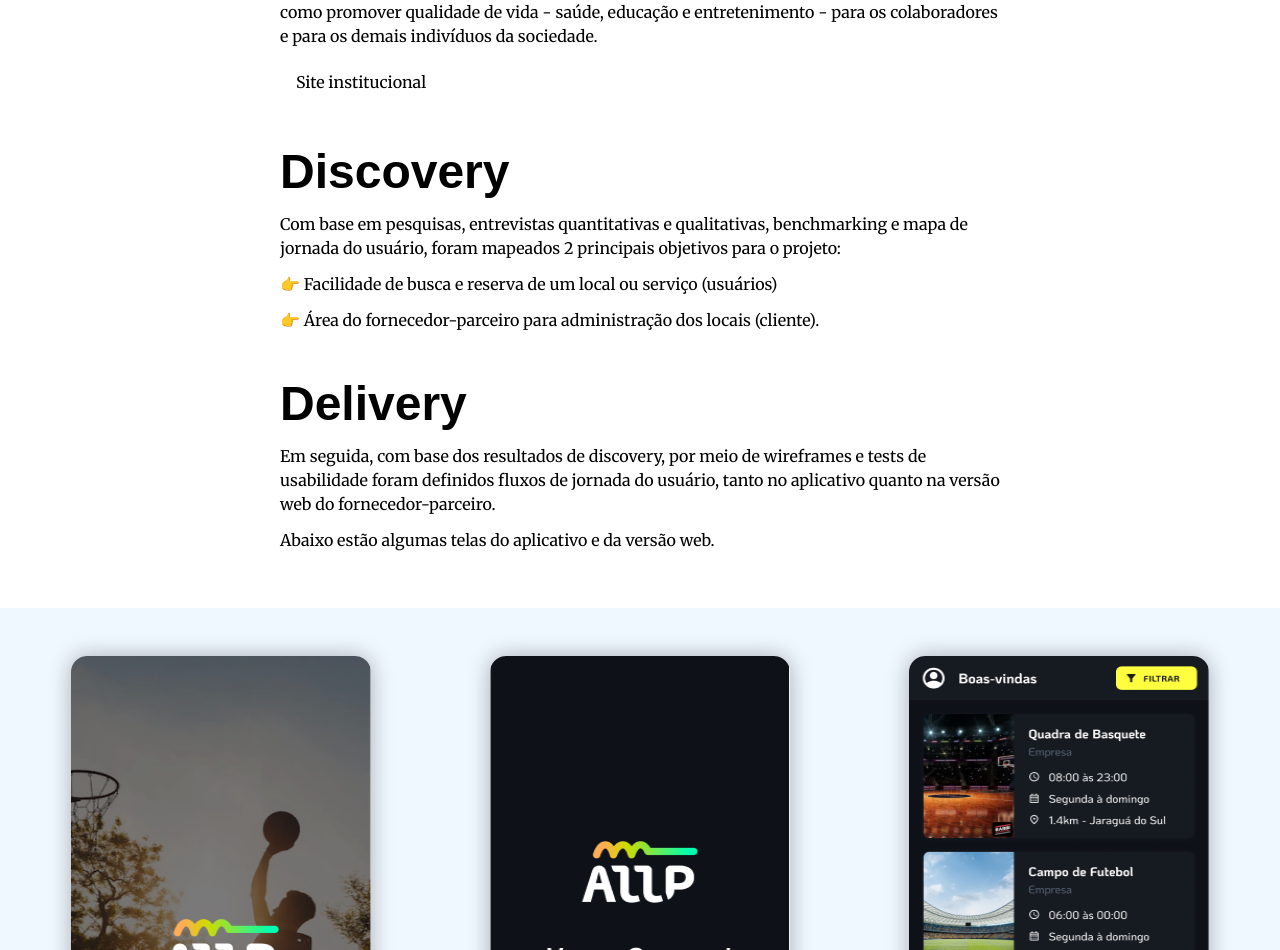
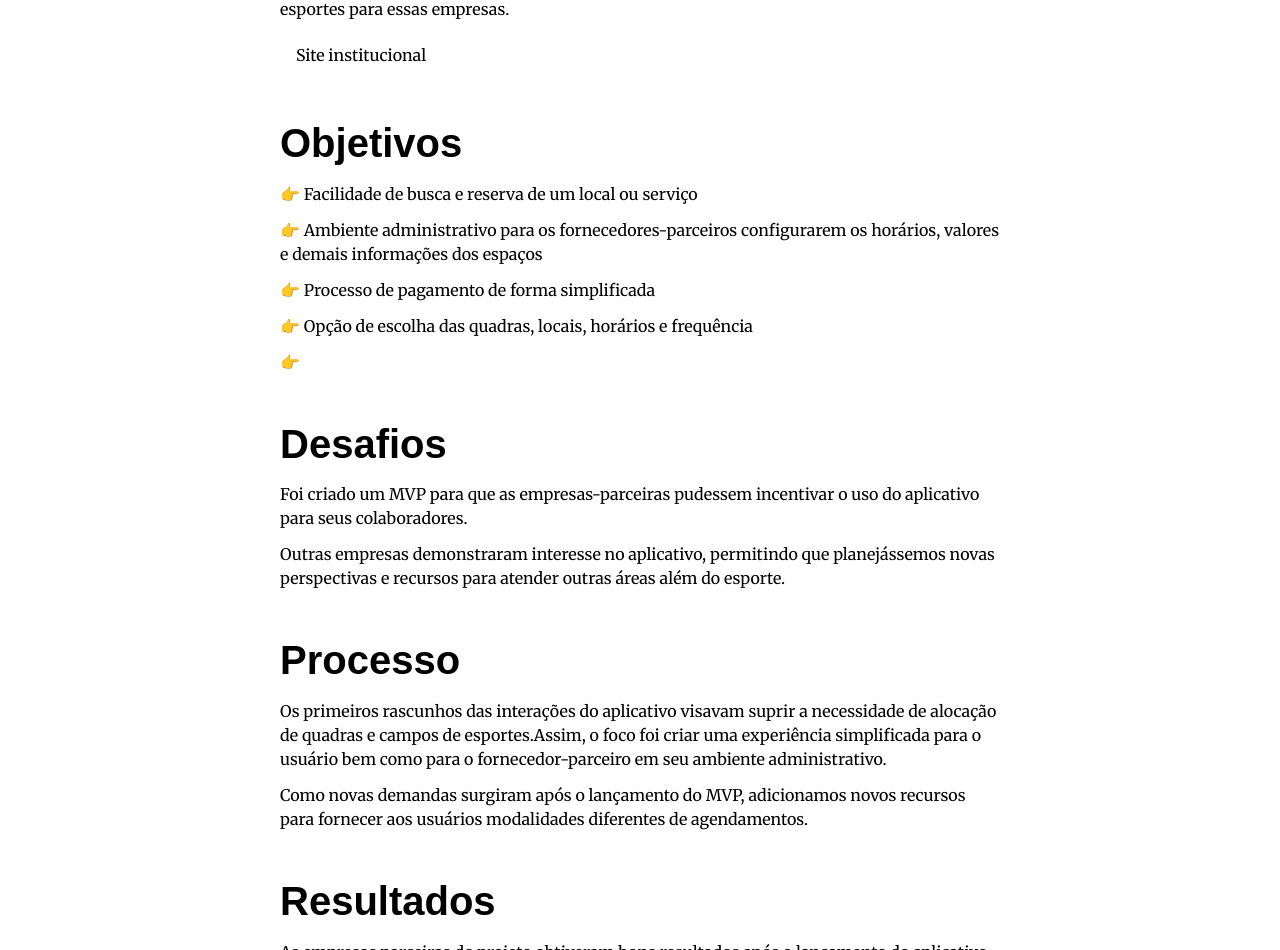
Before and after one commit to brunaboeger/portfolio, a Next.js app: page /allp in a window 1280 px wide. Shown: the part 1122-2072 px from the top of the page. Built offline with nearby package versions, Linux system fonts and the light colour scheme; a web font is replaced by a local one.

Commit message:
rewriting texts

```diff
--- a/app/(pages)/(projects)/allp/page.tsx
+++ b/app/(pages)/(projects)/allp/page.tsx
@@ -51,29 +51,47 @@ export default function Page() {
 
       <section className="mb-6">
         <Content
-          heading="Descrição"
+          heading="Contexto"
           texts={[
-            "O projeto surgiu por meio de solicitações de clientes que tinham locais disponíveis para reservas, e buscavam um maior engajamento de seus funcionários.",
-            "Dessa forma, o aplicativo tem como propósito facilitar a reserva de locais e serviços, bem como promover qualidade de vida - saúde, educação e entretenimento - para os colaboradores e para os demais indivíduos da sociedade.",
+            "Empresas com área recreativa, muitas das vezes, não conseguem preencher seus espaços com horários para os colaboradores, devido a baixa adesão e falta de facilidade para agendamentos.",
+            "Dessa forma, o aplicativo surgiu com o propósito de facilitar a reserva de quadras e campos de esportes para essas empresas.",
           ]}
           buttonText="Site institucional"
           buttonLink="https://allp.digital/"
         />
 
         <Content
-          heading="Discovery"
+          heading="Objetivos"
           texts={[
-            "Com base em pesquisas, entrevistas quantitativas e qualitativas, benchmarking e mapa de jornada do usuário, foram mapeados 2 principais objetivos para o projeto:",
-            "👉 Facilidade de busca e reserva de um local ou serviço (usuários)",
-            "👉 Área do fornecedor-parceiro para administração dos locais (cliente).",
+            "👉 Facilidade de busca e reserva de um local ou serviço",
+            "👉 Ambiente administrativo para os fornecedores-parceiros configurarem os horários, valores e demais informações dos espaços",
+            "👉 Processo de pagamento de forma simplificada",
+            "👉 Opção de escolha das quadras, locais, horários e frequência",
+            "👉 ",
           ]}
         />
 
         <Content
-          heading="Delivery"
+          heading="Desafios"
           texts={[
-            "Em seguida, com base dos resultados de discovery, por meio de wireframes e tests de usabilidade foram definidos fluxos de jornada do usuário, tanto no aplicativo quanto na versão web do fornecedor-parceiro.",
-            "Abaixo estão algumas telas do aplicativo e da versão web.",
+            "Foi criado um MVP para que as empresas-parceiras pudessem incentivar o uso do aplicativo para seus colaboradores.",
+            "Outras empresas demonstraram interesse no aplicativo, permitindo que planejássemos novas perspectivas e recursos para atender outras áreas além do esporte.",
+          ]}
+        />
+
+        <Content
+          heading="Processo"
+          texts={[
+            "Os primeiros rascunhos das interações do aplicativo visavam suprir a necessidade de alocação de quadras e campos de esportes.Assim, o foco foi criar uma experiência simplificada para o usuário bem como para o fornecedor-parceiro em seu ambiente administrativo.",
+            "Como novas demandas surgiram após o lançamento do MVP, adicionamos novos recursos para fornecer aos usuários modalidades diferentes de agendamentos.",
+          ]}
+        />
+
+        <Content
+          heading="Resultados"
+          texts={[
+            "As empresas parceiras do projeto obtiveram bons resultados após o lançamento do aplicativo. Houve bastante interesse na reserva das quadras e campos de esportes por parte dos colaboradores, quanto dos cidadãos.",
+            "Como resultado, o projeto expandiu para agregar outros serviços além da reservas para esportes, atendendo consultórios, farmácias, e outros serviços disponiilizados.",
           ]}
         />
       </section>
--- a/app/ui/components/page/hero.tsx
+++ b/app/ui/components/page/hero.tsx
@@ -5,7 +5,7 @@ export default function Hero() {
     <>
       <section
         id="banner"
-        className="p-container-lr container-sm flex-column justify-center text-center h-800x z-index-20"
+        className="p-container-lr container-sm flex-column justify-center text-center h-100vh z-index-20"
       >
         <p className="paragraph">Hello, there! I'm Bruna.</p>
         <h1 className={`${font.heading} mtb-5`}>
--- a/app/ui/components/projects/content.tsx
+++ b/app/ui/components/projects/content.tsx
@@ -21,7 +21,7 @@ export default function Content({
 
   return (
     <section className="container-sm flex-column p-container gap-4">
-      <h2 className={font.heading}>{heading}</h2>
+      <h2 className={font.headingSm}>{heading}</h2>
 
       <div className="flex-column gap-3">
         {texts?.map((text, index) => (
--- a/app/ui/fonts.ts
+++ b/app/ui/fonts.ts
@@ -21,6 +21,7 @@ export const ibmPlexMono = IBM_Plex_Mono({
 
 export const font = {
   heading: `${ginto.className} heading`,
+  headingSm: `${ginto.className} heading-sm`,
   paragraph: `${merriweather.className} paragraph`,
   small: `${merriweather.className} small`,
   copyright: `${ginto.className} text-italic text-light`,
--- a/app/ui/styles/_fonts.scss
+++ b/app/ui/styles/_fonts.scss
@@ -6,6 +6,11 @@ h1.heading {
 h2.heading {
   font-size: 3rem;
   line-height: 3rem;
+}
+
+h2.heading-sm {
+  font-size: 2.5rem;
+  line-height: 2.8rem;
 }
 
 h3.heading {
```
Also changed, not shown: 1 other file (tests, documents, lock files or other folders).
